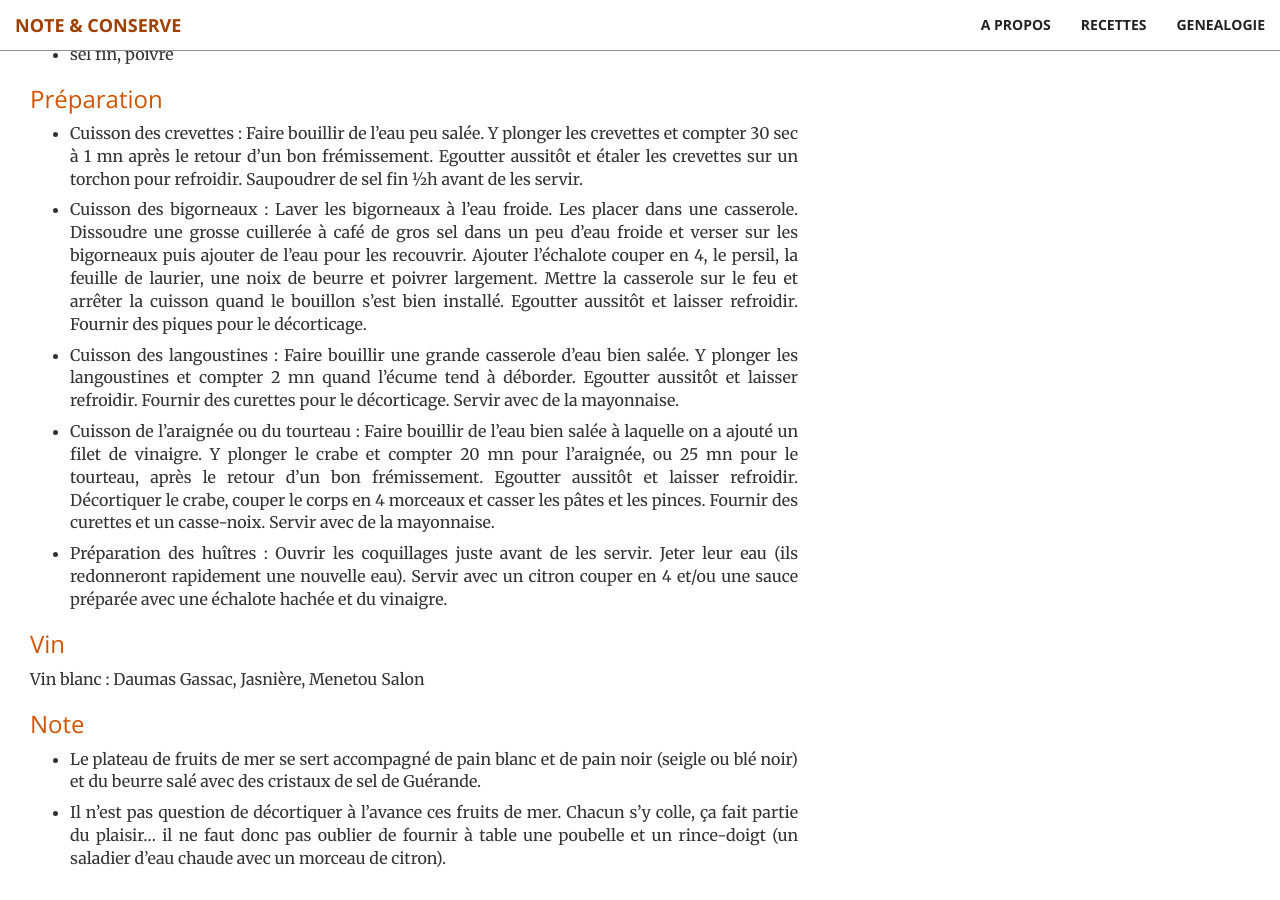
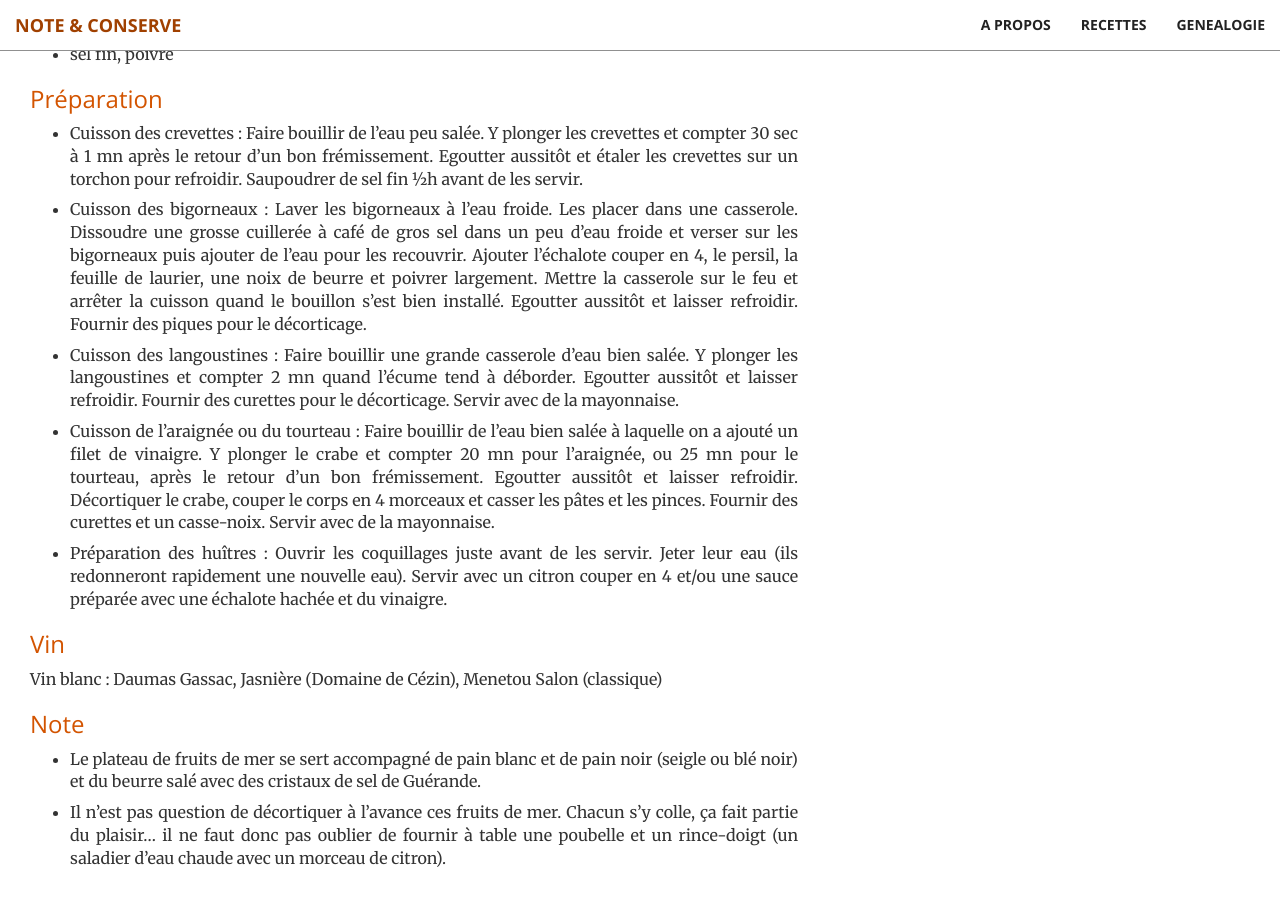
Before and after one commit to brignogan/brignogan.github.io, a Jekyll site: the page built from _posts/2018-05-16-plateaudefruitsdemer.md, in a window 1280 px wide and 900 px high, scrolled down 965 px. Built offline with Jekyll 4.4.1, drawn with Linux system fonts in a browser that asks for light colours.

Commit message:
Update 2018-05-16-plateaudefruitsdemer.md
correction

```diff
--- a/_posts/2018-05-16-plateaudefruitsdemer.md
+++ b/_posts/2018-05-16-plateaudefruitsdemer.md
@@ -35,7 +35,7 @@ Cette recette vient de Renée (Coat Tanguy).
 * Préparation des huîtres : Ouvrir les coquillages juste avant de les servir. Jeter leur eau (ils redonneront rapidement une nouvelle eau). Servir avec un citron couper en 4 et/ou une sauce préparée avec une échalote hachée et du vinaigre.
 
 ### Vin
-Vin blanc : Daumas Gassac, Jasnière, Menetou Salon
+Vin blanc : Daumas Gassac, Jasnière (Domaine de Cézin), Menetou Salon (classique)
 
 ### Note
 * Le plateau de fruits de mer se sert accompagné de pain blanc et de pain noir (seigle ou blé noir) et du beurre salé avec des cristaux de sel de Guérande.
```
